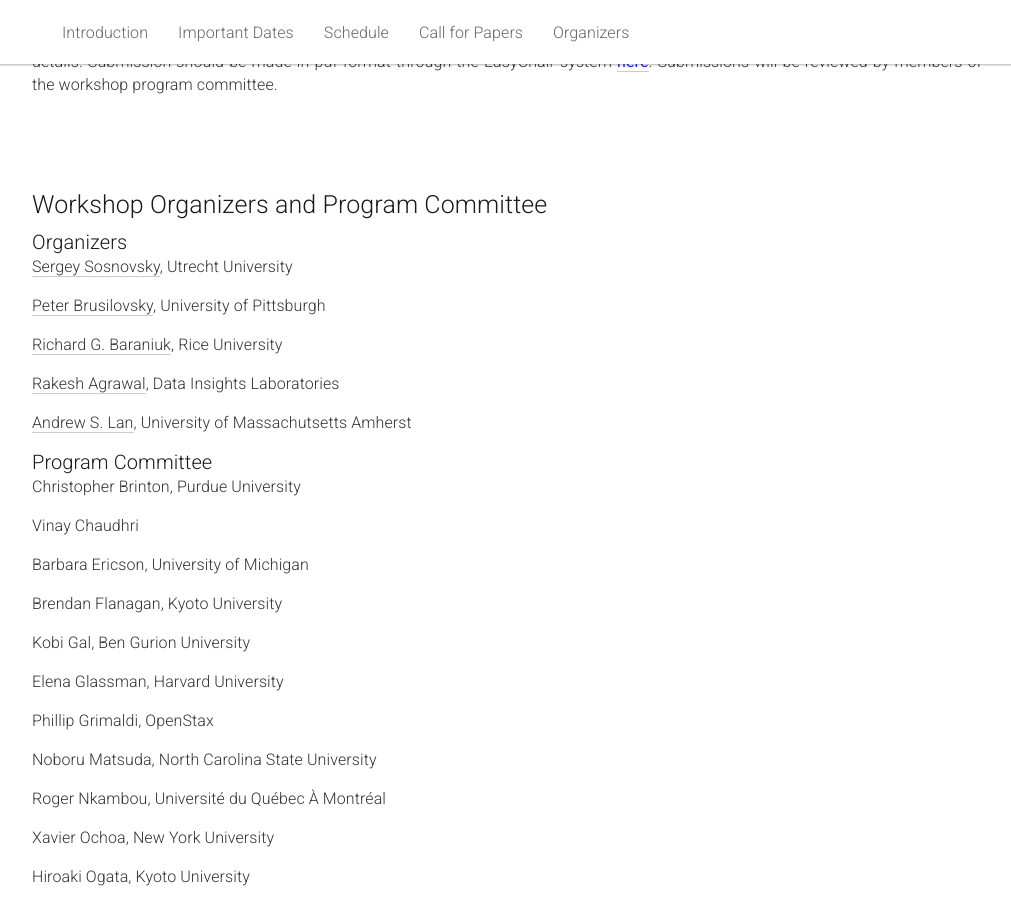
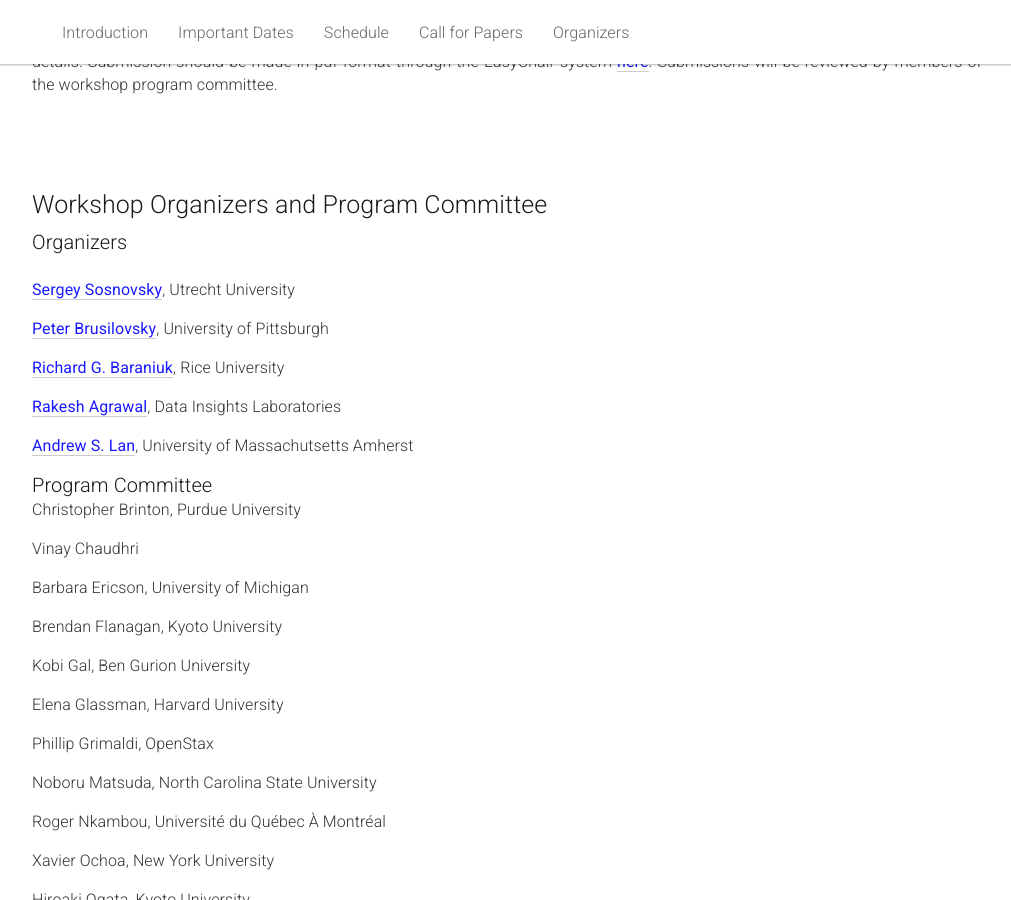
Before and after one commit to ml4ed/ml4ed.github.io, a Jekyll site: the page built from _posts/2019-03-21-2019-AIED-workshop.md, in a window 1280 px wide and 900 px high, scrolled down 2491 px. Shown: the whole window, without its empty margins (133-1144 px from the left). Built offline with Jekyll 4.4.1, drawn with Linux system fonts in a browser that asks for light colours.

Commit message:
Update 2019-03-21-2019-AIED-workshop.md

```diff
--- a/_posts/2019-03-21-2019-AIED-workshop.md
+++ b/_posts/2019-03-21-2019-AIED-workshop.md
@@ -204,16 +204,16 @@
 </div>
 
 <h3>Organizers</h3>
+<br>
+<span style="color:#1a1aff;font-weight:400;"><a href="http://www.staff.science.uu.nl/~sosno002/">Sergey Sosnovsky</a></span>, Utrecht University
 
-<a href="http://www.staff.science.uu.nl/~sosno002/">Sergey Sosnovsky</a>, Utrecht University
+<span style="color:#1a1aff;font-weight:400;"><a href="https://www.pitt.edu/~peterb/">Peter Brusilovsky</a></span>, University of Pittsburgh
 
-<a href="https://www.pitt.edu/~peterb/">Peter Brusilovsky</a>, University of Pittsburgh
+<span style="color:#1a1aff;font-weight:400;"><a href="http://richb.rice.edu/">Richard G. Baraniuk</a></span>, Rice University
 
-<a href="http://richb.rice.edu/">Richard G. Baraniuk</a>, Rice University
+<span style="color:#1a1aff;font-weight:400;"><a href="https://rakesh.agrawal-family.com/">Rakesh Agrawal</a></span>, Data Insights Laboratories
 
-<a href="https://rakesh.agrawal-family.com/">Rakesh Agrawal</a>, Data Insights Laboratories
-
-<a href="https://people.umass.edu/~andrewlan/">Andrew S. Lan</a>, University of Massachutsetts Amherst
+<span style="color:#1a1aff;font-weight:400;"><a href="https://people.umass.edu/~andrewlan/">Andrew S. Lan</a></span>, University of Massachutsetts Amherst
 
 <h3>Program Committee</h3>
 
```
